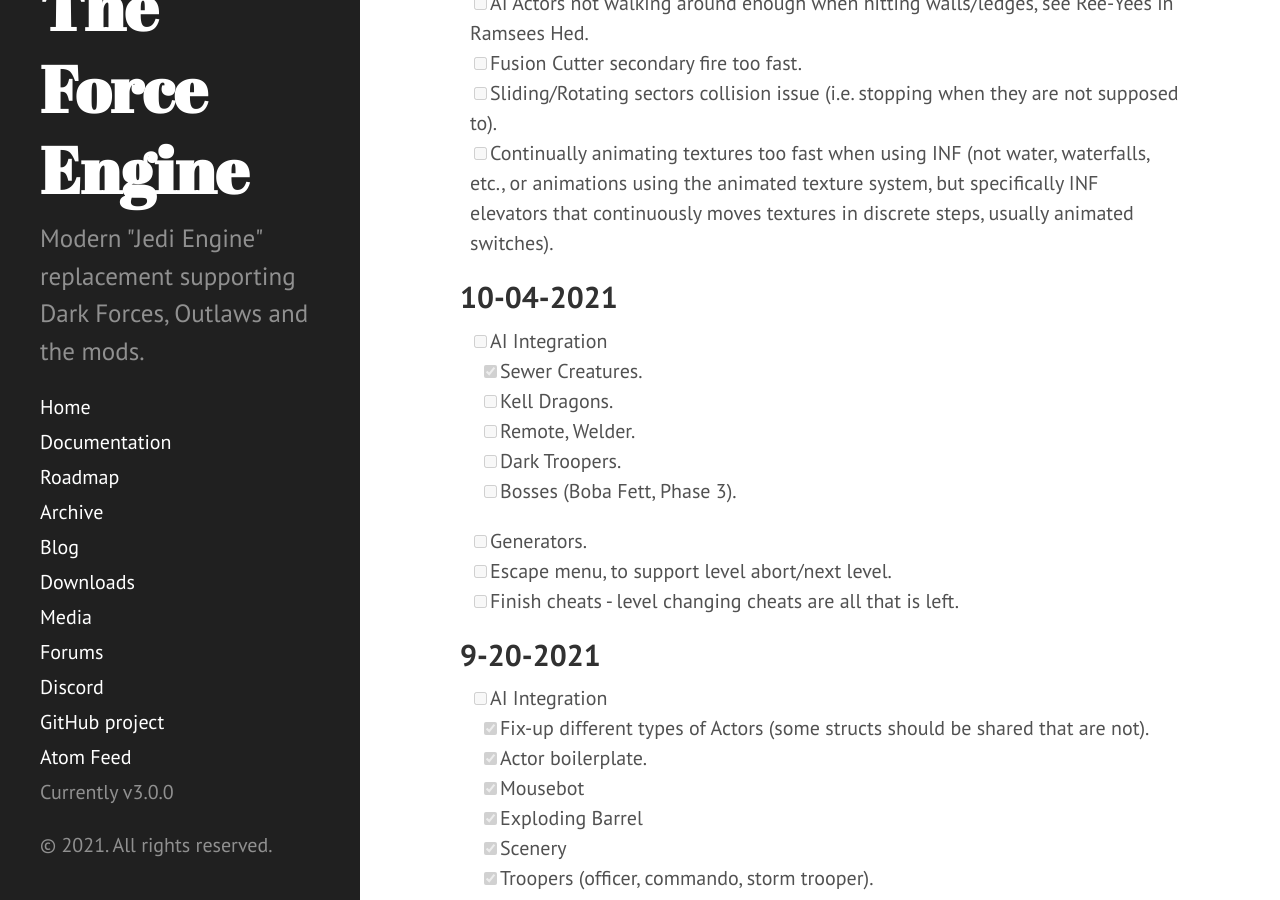
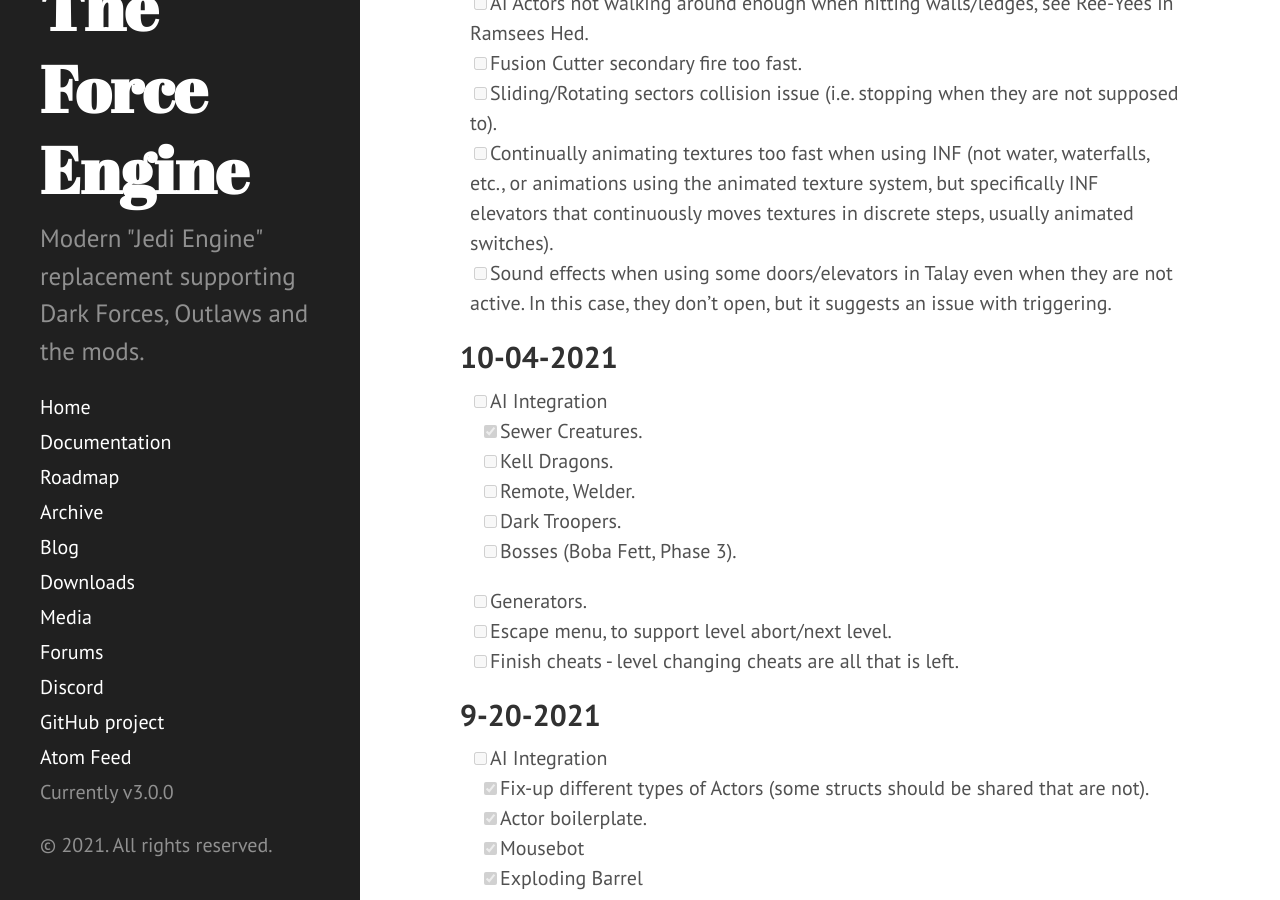
Before and after one commit to TheForceEngine/TheForceEngine.github.io, a Jekyll site: the page built from ProgressTracker.md, in a window 1280 px wide and 900 px high, scrolled down 596 px. Built offline with Jekyll 4.4.1, drawn with Linux system fonts in a browser that asks for light colours.

Commit message:
Update ProgressTracker.md

```diff
--- a/ProgressTracker.md
+++ b/ProgressTracker.md
@@ -13,6 +13,7 @@
 - [ ] Fusion Cutter secondary fire too fast.
 - [ ] Sliding/Rotating sectors collision issue (i.e. stopping when they are not supposed to).
 - [ ] Continually animating textures too fast when using INF (not water, waterfalls, etc., or animations using the animated texture system, but specifically INF elevators that continuously moves textures in discrete steps, usually animated switches).
+- [ ] Sound effects when using some doors/elevators in Talay even when they are not active. In this case, they don't open, but it suggests an issue with triggering.
 
 ## 10-04-2021
 - [ ] AI Integration
```
